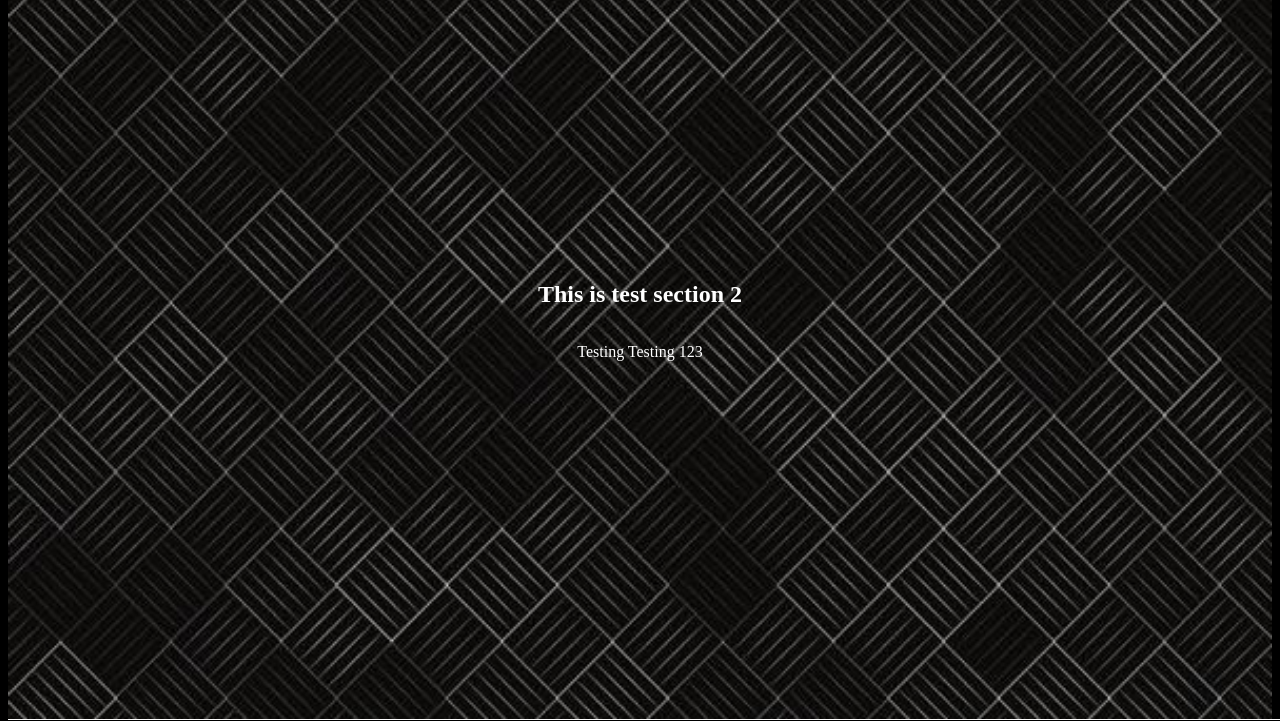
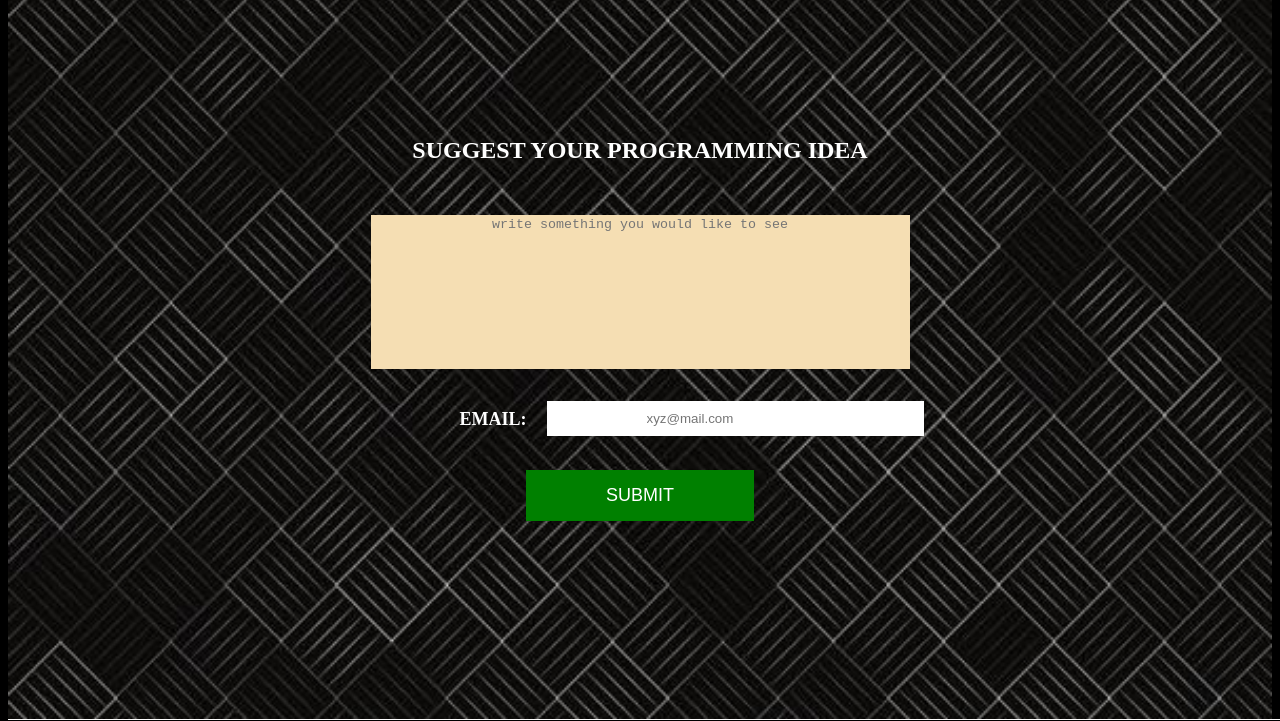
Before and after one commit to Abhik555/Abthedev.github.io, a plain HTML site: page index.html in a window 1280 px wide. Shown: the part 1220-1941 px from the top of the page. Drawn offline with Linux system fonts and the light colour scheme.

Commit message:
Added Suggestions box

```diff
--- a/css/about.css
+++ b/css/about.css
@@ -140,3 +140,41 @@
     opacity: 0.7;
     box-shadow: 0 12px 16px 0 rgba(0,0,0,0.24), 0 17px 50px 0 rgba(0,0,0,0.19);
 }
+
+.ideas{
+    text-align: center;
+    resize: none;
+    border: none;
+    outline: 0;
+    background-color: wheat;
+    font-family: 'Courier New', Courier, monospace;
+}
+
+.submitideas{
+    border: none;
+    outline: 0;
+    display: inline-block;
+    padding: 15px 80px;
+    background-color: green;
+    color: white;
+    font-size: large;
+}
+
+.submitideas:hover{
+    transform: scale(1.04);
+}
+
+.lbl1{
+    display: inline-block;
+    font-size: large;
+    font-weight: bold;
+    padding: 8px 20px;
+    text-align: right;
+    width: 150px;
+}
+.mailbox{
+    float: right;
+    border: none;
+    outline: 0;
+    padding: 10px 100px;
+}
--- a/css/application.css
+++ b/css/application.css
@@ -95,3 +95,41 @@
     font-size: 30px;
     font-family: system-ui, -apple-system, BlinkMacSystemFont, 'Segoe UI', Roboto, Oxygen, Ubuntu, Cantarell, 'Open Sans', 'Helvetica Neue', sans-serif;
 }
+
+.ideas{
+    text-align: center;
+    resize: none;
+    border: none;
+    outline: 0;
+    background-color: wheat;
+    font-family: 'Courier New', Courier, monospace;
+}
+
+.submitideas{
+    border: none;
+    outline: 0;
+    display: inline-block;
+    padding: 15px 80px;
+    background-color: green;
+    color: white;
+    font-size: large;
+}
+
+.submitideas:hover{
+    transform: scale(1.04);
+}
+
+.lbl1{
+    display: inline-block;
+    font-size: large;
+    font-weight: bold;
+    padding: 8px 20px;
+    text-align: right;
+    width: 150px;
+}
+.mailbox{
+    float: right;
+    border: none;
+    outline: 0;
+    padding: 10px 100px;
+}
--- a/css/style.css
+++ b/css/style.css
@@ -95,3 +95,41 @@
     font-size: 30px;
     font-family: system-ui, -apple-system, BlinkMacSystemFont, 'Segoe UI', Roboto, Oxygen, Ubuntu, Cantarell, 'Open Sans', 'Helvetica Neue', sans-serif;
 }
+
+.ideas{
+    text-align: center;
+    resize: none;
+    border: none;
+    outline: 0;
+    background-color: wheat;
+    font-family: 'Courier New', Courier, monospace;
+}
+
+.submitideas{
+    border: none;
+    outline: 0;
+    display: inline-block;
+    padding: 15px 80px;
+    background-color: green;
+    color: white;
+    font-size: large;
+}
+
+.submitideas:hover{
+    transform: scale(1.04);
+}
+
+.lbl1{
+    display: inline-block;
+    font-size: large;
+    font-weight: bold;
+    padding: 8px 20px;
+    text-align: right;
+    width: 150px;
+}
+.mailbox{
+    float: right;
+    border: none;
+    outline: 0;
+    padding: 10px 100px;
+}
--- a/index.html
+++ b/index.html
@@ -30,8 +30,16 @@
         <section class="buffer"></section>
 
         <section class="para2">
-            <h1>This is test section 2</h1>
-            <p>Testing Testing 123</p>
+            <h1 class="SuggestText">SUGGEST YOUR PROGRAMMING IDEA</h1>
+            <p></p>
+            <textarea class="ideas" id="text1" rows="10" cols="65" placeholder="write something you would like to see"></textarea>
+            <p></p>
+            <div style="text-align: center;">
+                <label class="lbl1">EMAIL: </label>
+                <input type="email" id="email" class="mailbox" placeholder="xyz@mail.com">
+            </div>
+            <p></p>
+            <button class="submitideas" onclick="submitsuggestion()">SUBMIT</button>
         </section>
 
         <div class="footer">
@@ -40,6 +48,6 @@
             </div>
             <p>© Copyright 2023 Abthedev(Abhik555)</p>
         </div>
-        <script src="js\test.js" async defer></script>
+        <script src="js\misc.js" async defer></script>
     </body>
 </html>
--- a/js/misc.js
+++ b/js/misc.js
@@ -1,7 +1,14 @@
-const btn = document.getElementsByClassName("github");
+function opengithub(){
+    console.log("Opening Github");
+    console.log(btn.item.toString);
+    window.open("https://www.github.com/Abhik555");
+}
 
-function opengithub(){
-    console.log("Opening Github")
-    console.log(btn.item.toString)
-    window.open("https://www.github.com/Abhik555")
+function submitsuggestion(){
+    const text = document.getElementById("text1");
+    const name = document.getElementById("email");
+    const idea = text.value;
+    const author = name.value;
+    console.log(idea)
+    console.log(author)
 }
```
Also changed, not shown: pages/Applications.html (+11 -1 lines), pages/about.html (+11 -2 lines).
